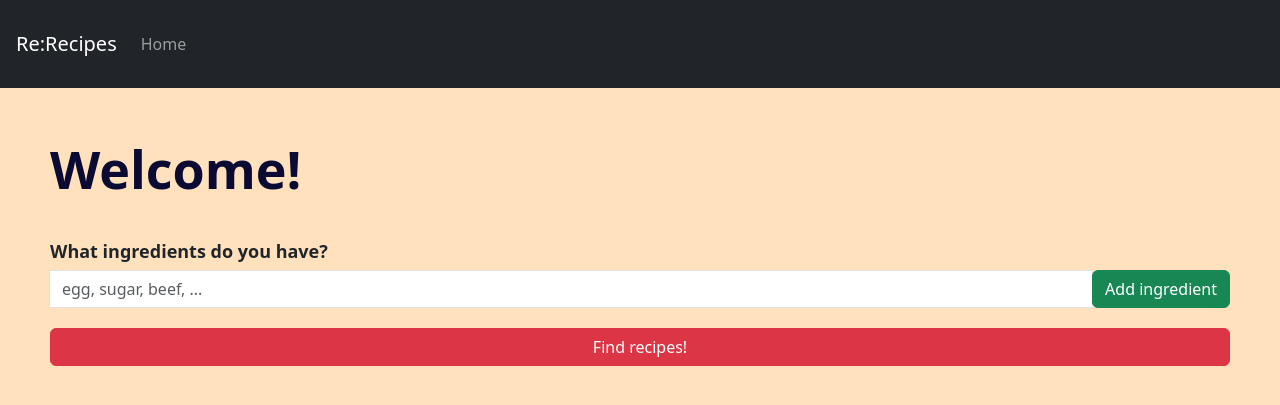
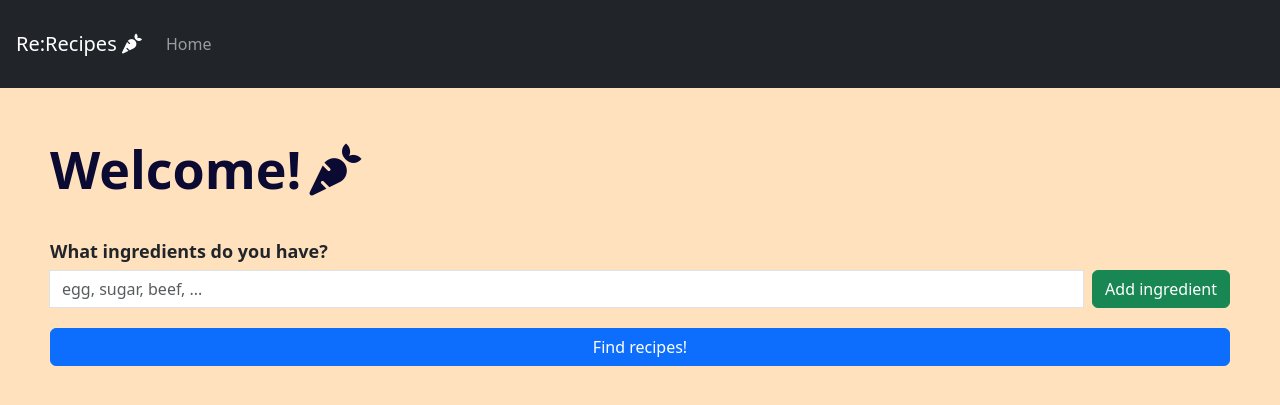
Before and after one commit to gpot22/RecipeRecommendations, a Flask app: page / in a window 1280 px wide. Shown: the top 405 px of the page. Run offline with Flask 3, Linux system fonts and the light colour scheme.

Commit message:
carrot!!!

```diff
--- a/website/templates/base.html
+++ b/website/templates/base.html
@@ -15,7 +15,7 @@
 <body class="ly-bg">
     <!-- NAV BAR -->
     <nav class="navbar navbar-expand-lg navbar-dark bg-dark fixed-top">
-        <a class="navbar-brand m-3" href="#">Re:Recipes</a>
+        <a class="navbar-brand m-3" href="#">Re:Recipes <i class="fa-solid fa-carrot"></i></a>
         <button class="navbar-toggler" type="button" data-toggle="collapse" data-target="#navbar" aria-controls="navbar" aria-expanded="false" aria-label="Toggle navigation">
             <span class="navbar-toggler-icon"></span>
         </button>
@@ -30,7 +30,7 @@
 
     <div class="padd"></div>
 
-    <div class="welcome">Welcome!</div>
+    <div class="welcome">Welcome!<i class="fa-solid fa-carrot ms-2"></i></div>
 
 
     <section class="search-area">
@@ -39,7 +39,7 @@
             <label for="search" class="question-label">What ingredients do you have?</label>
             <br>
             <input type="text" class="form-control" name="search" id="search" placeholder="egg, sugar, beef, ...">
-            <div class="input-group-append">
+            <div class="ms-2">
                 <button type="button" id="add-ingredient" class="btn btn-success">Add ingredient</button>
             </div>
         </div>
@@ -47,7 +47,7 @@
         <div id="chips">
             <!-- chips are dynamically added through input.js-->
         </div>
-        <button type="button" id="submit" class="btn btn-danger">Find recipes!</button>
+        <button type="button" id="submit" class="btn btn-primary">Find recipes!</button>
     </section>
 
     <!-- RESULTS -->
```
